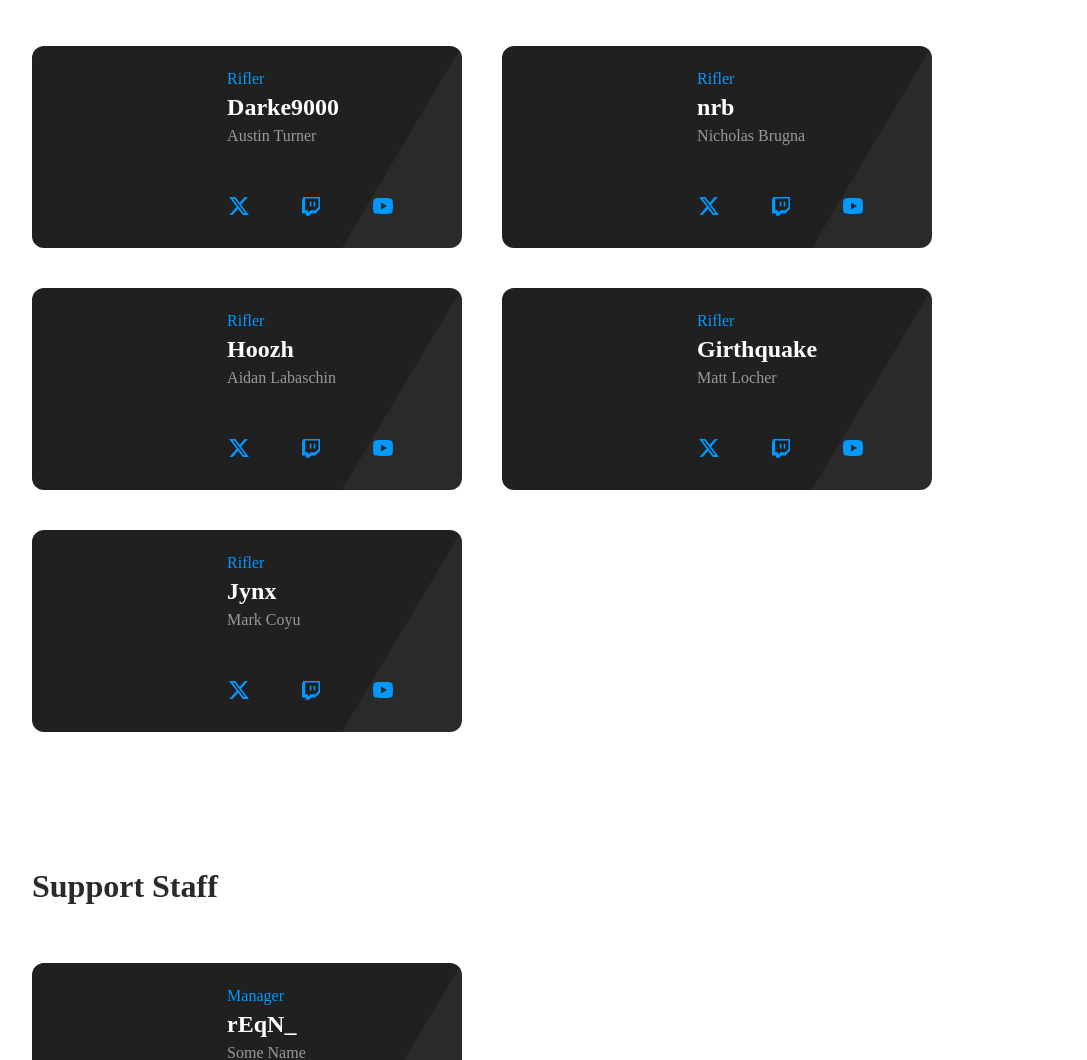
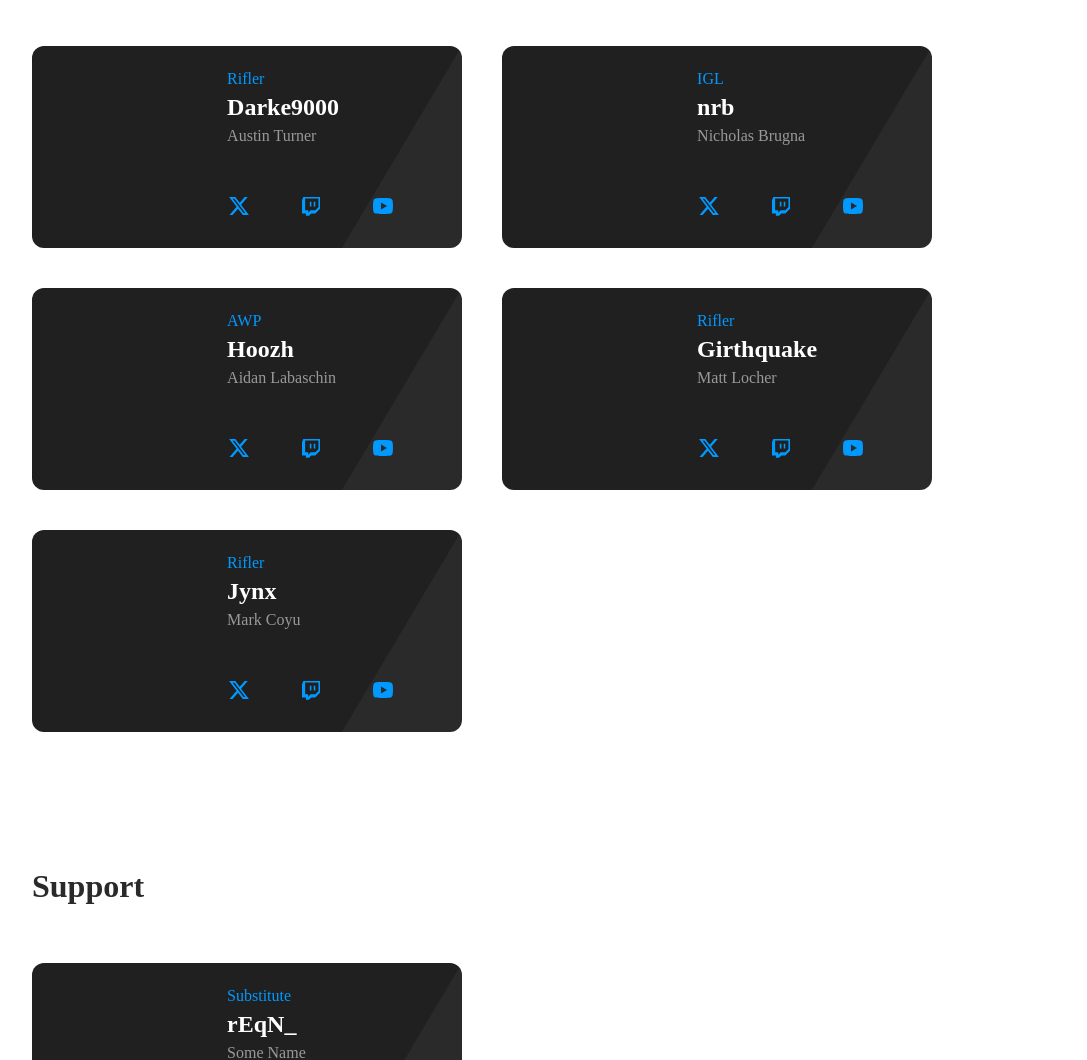
Before and after one commit to KodiakAgency/xmplfy2024, a Next.js app: page /teams/csgo in a window 1280 px wide. Shown: the part 841-1901 px from the top of the page, without its empty margins (96-1183 px from the left). Built offline with nearby package versions, Linux system fonts and the light colour scheme.

Commit message:
updated player cards

```diff
--- a/src/pages/teams/csgo.tsx
+++ b/src/pages/teams/csgo.tsx
@@ -40,7 +40,7 @@ const csgo = () => {
 							youtube_link={"https://youtube.com/@xmplfy"}
 						/>
 						<PlayerCard
-							Position={"Rifler"}
+							Position={"IGL"}
 							Alias={"nrb"}
 							Name={"Nicholas Brugna"}
 							x_link={"https://x.com/nrbcs"}
@@ -48,7 +48,7 @@ const csgo = () => {
 							youtube_link={"https://youtube.com/@xmplfy"}
 						/>
 						<PlayerCard
-							Position={"Rifler"}
+							Position={"AWP"}
 							Alias={"Hoozh"}
 							Name={"Aidan Labaschin"}
 							x_link={"https://x.com/hoozhur"}
@@ -75,10 +75,10 @@ const csgo = () => {
 				</div>
 
 				<div className='teamPage__players'>
-					<h2 className='heading heading--dark'>Support Staff</h2>
+					<h2 className='heading heading--dark'>Support</h2>
 					<div className='teamPage__players--cards'>
 						<PlayerCard
-							Position={"Manager"}
+							Position={"Substitute"}
 							Alias={"rEqN_"}
 							Name={"Some Name"}
 							x_link={"https://x.com/xmplfy"}
```
